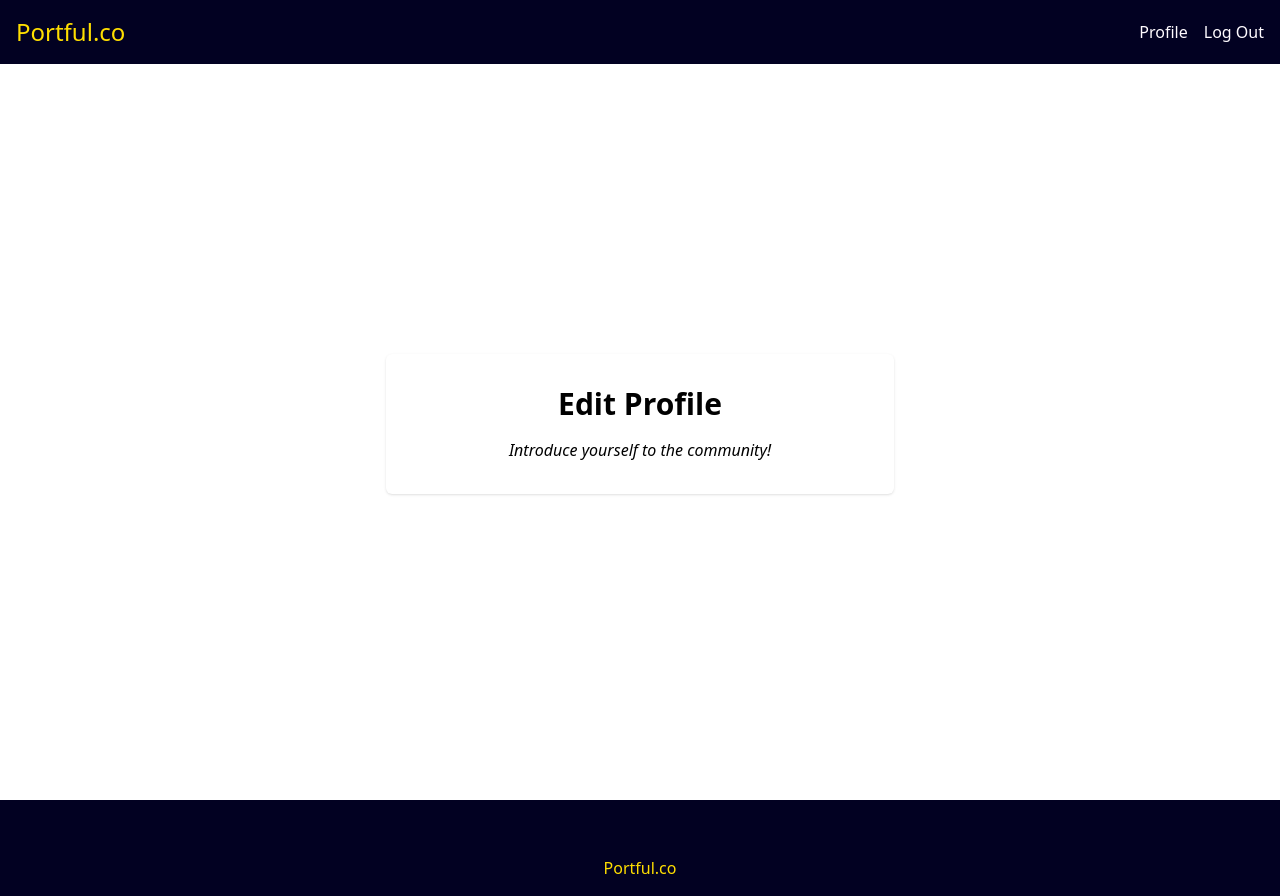
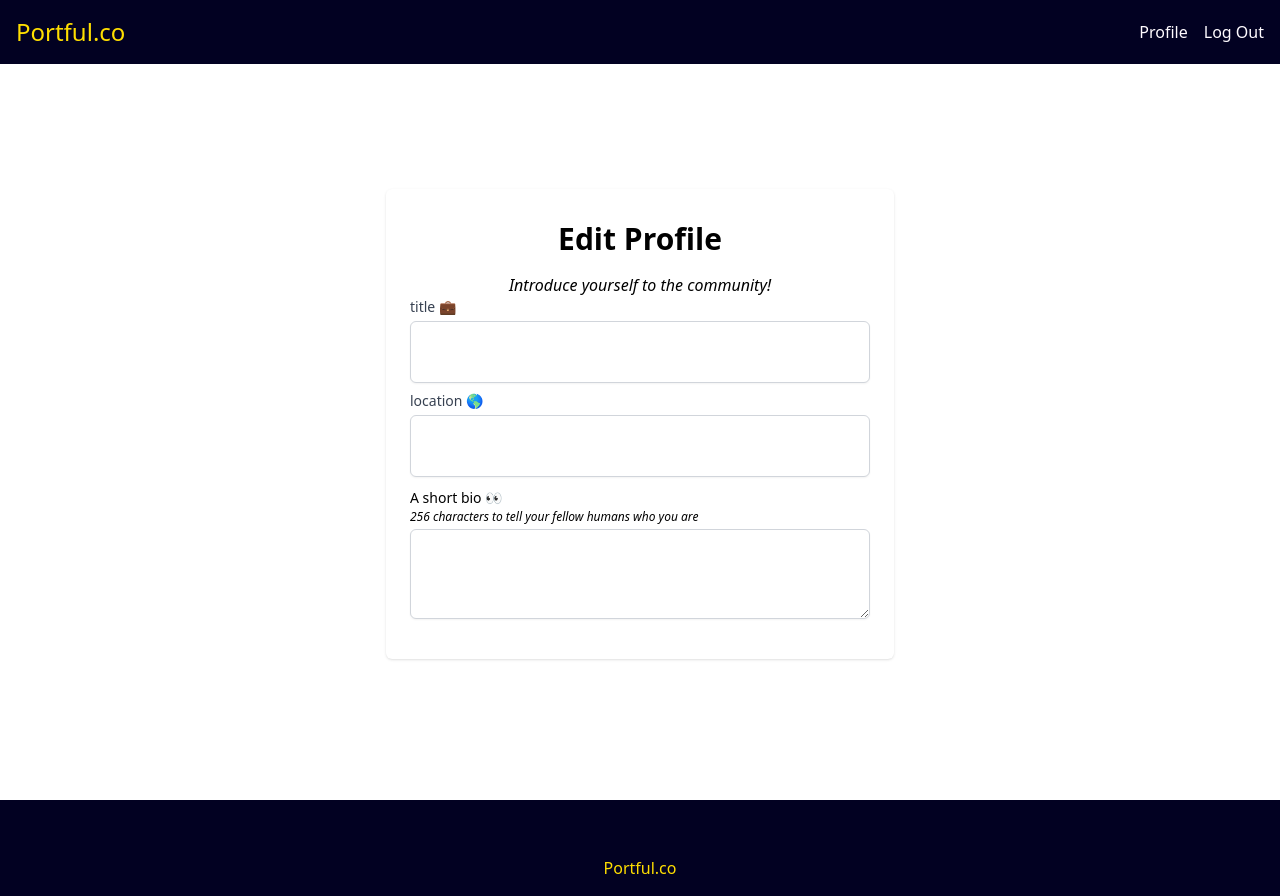
Before and after one commit to jwhubert91/portfolio-site, a React (Create React App) app: page /account/edit in a window 1280 px wide. Built offline with nearby package versions, Linux system fonts and the light colour scheme.

Commit message:
Add some logic to EditProfile

```diff
--- a/src/components/TextArea.tsx
+++ b/src/components/TextArea.tsx
@@ -1,24 +1,39 @@
+import { SyntheticEvent } from "react"
 import { defaultInputClasses } from "./Input"
 
 interface TextAreaProps {
   containerClassName?: string
+  description?: string
   inputClassName?: string
   label?: string
   maxLength?: number
+  placeholder?: string
+  onChange?: (e: SyntheticEvent) => void
+  inputValue?: string | number | readonly string[] | undefined
 }
 
 function TextArea({
   containerClassName = "",
+  description,
   inputClassName = "",
+  placeholder = "",
   label,
   maxLength = 9999,
+  onChange,
+  inputValue,
 }: TextAreaProps) {
   return (
     <label className={`text-left mb-2 ${containerClassName}`}>
       {label && <span className="text-sm">{label}</span>}
+      {description && (
+        <p className="text-xs italic text-black">{description}</p>
+      )}
       <textarea
         className={`${inputClassName} ${defaultInputClasses}`}
         maxLength={maxLength}
+        onChange={onChange}
+        value={inputValue}
+        placeholder={placeholder}
       />
     </label>
   )
--- a/src/pages/EditProfile.tsx
+++ b/src/pages/EditProfile.tsx
@@ -1,10 +1,27 @@
+import React, { useState } from "react"
 import PageLayout from "../components/PageLayout"
 import CenteredContent from "../components/CenteredContent"
 import FormHeader from "../components/FormHeader"
+import Input from "../components/Input"
+import TextArea from "../components/TextArea"
 
 function EditProfile() {
-  const handleSubmit = () => {
-    console.log("Hello")
+  const [profilePic, setProfilePic] = useState(null)
+  const [backgroundPic, setBackgroundPic] = useState(null)
+  const [title, setTitle] = useState("")
+  const [location, setLocation] = useState("")
+  const [bio, setBio] = useState("")
+  const [profileLinks, setProfileLinks] = useState([])
+  const handleSubmit = (e: React.FormEvent) => {
+    e.preventDefault()
+    console.log({
+      profilePic,
+      backgroundPic,
+      title,
+      location,
+      bio,
+      profileLinks,
+    })
   }
   return (
     <PageLayout className="flex flex-col">
@@ -15,6 +32,35 @@ function EditProfile() {
         >
           <FormHeader title="Edit Profile" />
           <p className="text-md italic">Introduce yourself to the community!</p>
+          <Input
+            containerClassName="mb-2"
+            inputValue={title}
+            label="title 💼"
+            onChange={(e) => {
+              const value = (e.target as HTMLInputElement).value
+              setTitle(value)
+            }}
+            type="text"
+          />
+          <Input
+            containerClassName="mb-2"
+            inputValue={location}
+            label="location 🌎"
+            onChange={(e) => {
+              const value = (e.target as HTMLInputElement).value
+              setLocation(value)
+            }}
+            type="text"
+          />
+          <TextArea
+            label="A short bio 👀"
+            description="256 characters to tell your fellow humans who you are"
+            onChange={(e) => {
+              const value = (e.target as HTMLInputElement).value
+              setBio(value)
+            }}
+            inputValue={bio}
+          />
         </form>
       </CenteredContent>
     </PageLayout>
```
